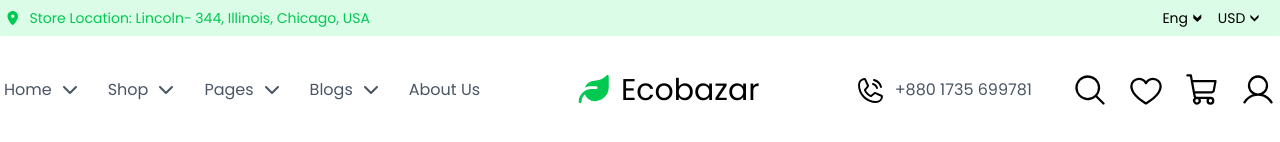
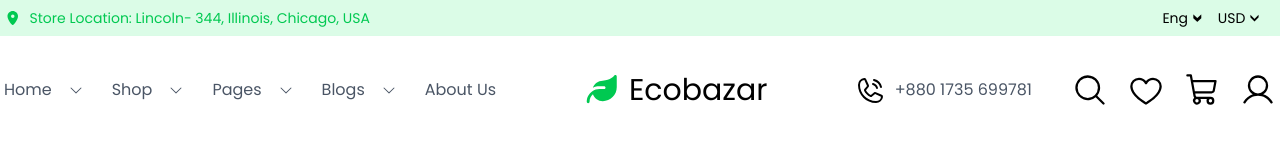
Before and after one commit to ridoybabu781/BAC_Learning, a React (Vite) app in the folder E-Commerce/: page / in a window 1280 px wide. Shown: the top 142 px of the page. Built offline with nearby package versions, Linux system fonts and the light colour scheme.

Commit message:
changed nav arrow down icon

```diff
--- a/E-Commerce/src/components/layout/Navbar.jsx
+++ b/E-Commerce/src/components/layout/Navbar.jsx
@@ -12,7 +12,7 @@ import {
     faUser,
 } from "@fortawesome/free-solid-svg-icons";
 import { Link } from "react-router-dom";
-import { BagIcon, HeartIcon, MagnifyingGlassIcon, PhoneCallIcon, ShoppingBagIcon, ShoppingCartIcon, UserIcon } from "@phosphor-icons/react";
+import { BagIcon, CaretDownIcon, HeartIcon, MagnifyingGlassIcon, PhoneCallIcon, ShoppingBagIcon, ShoppingCartIcon, UserIcon } from "@phosphor-icons/react";
 
 let navData = [
     { name: "Home", link: "/", downArray: true },
@@ -31,12 +31,12 @@ export default function Navbar() {
                         {navData.map((item, index) => {
                             return (
                                 <div
-                                    className='space-x-2 text-gray-600'
+                                    className='space-x-2 text-gray-600 flex items-center gap-2'
                                     key={index}
                                 >
                                     <a href={item.link}> {item.name}</a>
                                     {item.downArray ? (
-                                        <FontAwesomeIcon icon={faChevronDown} />
+                                        <CaretDownIcon size={16} />
                                     ) : null}
                                 </div>
                             );
```
